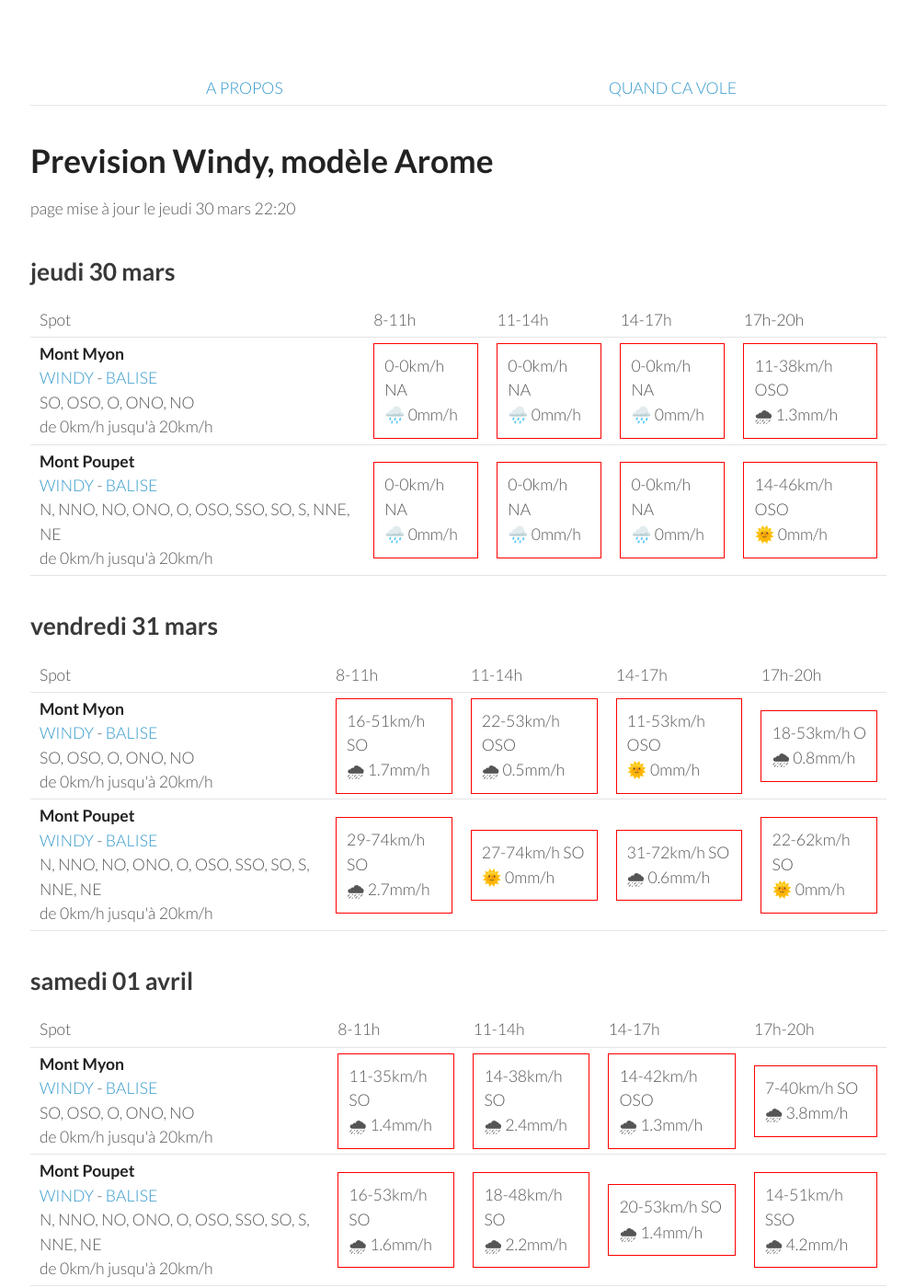
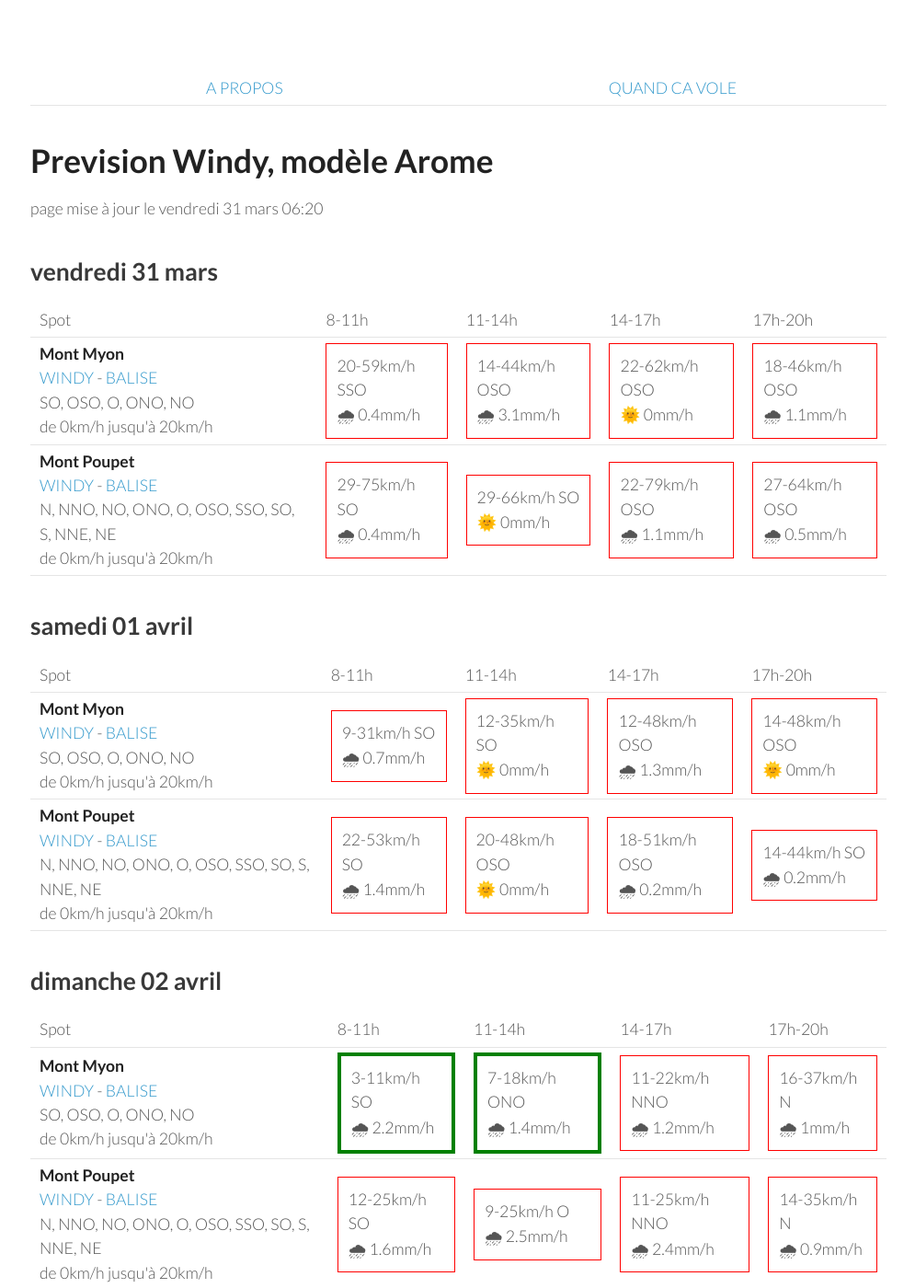
Before and after one commit to parapente-dans-le-nord/parapente-dans-le-nord.github.io, a Jekyll site: the page built from jura.markdown, in a window 1280 px wide and 1400 px high. Shown: the whole window at 92% size, without its empty margins (25-1020 px from the left). Built offline with Jekyll 4.4.1, drawn with Linux system fonts in a browser that asks for light colours; some of the changed text lies outside the part shown.

Commit message:
update index.markdown

```diff
--- a/jura.markdown
+++ b/jura.markdown
@@ -7,42 +7,8 @@ title:  "Tous les spots"
 {: .links}
 
 # Prevision Windy, modèle Arome
-page mise à jour le jeudi 30 mars 22:20
+page mise à jour le vendredi 31 mars 06:20
 
-## jeudi 30 mars
-
-{::nomarkdown}
-<table>
-  <tbody>
-    <tr>
-      <td>Spot</td>
-      <td>8-11h</td>
-      <td>11-14h</td>
-      <td>14-17h</td>
-      <td>17h-20h</td>
-    </tr>
-<tr>
-        <td><strong>Mont Myon</strong><br><a href="https://windy.com/46.331/5.397?45.898,5.394,8,m:eWoagj8">WINDY</a> - <span class=""><a href="http://www.balisemeteo.com/balise.php?idBalise=70">BALISE</a> </span><br> <span class="vent-favorable">SO, OSO, O, ONO, NO</span><br><span class="force-vent">de 0km/h jusqu'à 20km/h</span> </td>
-
-            <td><div class="not-flyable"><p>0-0km/h NA</p><p>🌧️ 0mm/h</p></div></td>
-            <td><div class="not-flyable"><p>0-0km/h NA</p><p>🌧️ 0mm/h</p></div></td>
-            <td><div class="not-flyable"><p>0-0km/h NA</p><p>🌧️ 0mm/h</p></div></td>
-            <td><div class="not-flyable"><p>11-38km/h OSO</p><p>🌧 1.3mm/h</p></div></td>
-
-    </tr>
-<tr>
-        <td><strong>Mont Poupet</strong><br><a href="https://windy.com/46.970/5.876?46.541,5.876,8">WINDY</a> - <span class=""><a href="http://www.balisemeteo.com/balise.php?idBalise=92">BALISE</a> </span><br> <span class="vent-favorable">N, NNO, NO, ONO, O, OSO, SSO, SO, S, NNE, NE</span><br><span class="force-vent">de 0km/h jusqu'à 20km/h</span> </td>
-
-            <td><div class="not-flyable"><p>0-0km/h NA</p><p>🌧️ 0mm/h</p></div></td>
-            <td><div class="not-flyable"><p>0-0km/h NA</p><p>🌧️ 0mm/h</p></div></td>
-            <td><div class="not-flyable"><p>0-0km/h NA</p><p>🌧️ 0mm/h</p></div></td>
-            <td><div class="not-flyable"><p>14-46km/h OSO</p><p>🌞 0mm/h</p></div></td>
-
-    </tr>
-
-</tbody>
-</table>
-{:/}
 ## vendredi 31 mars
 
 {::nomarkdown}
@@ -58,20 +24,20 @@ page mise à jour le jeudi 30 mars 22:20
 <tr>
         <td><strong>Mont Myon</strong><br><a href="https://windy.com/46.331/5.397?45.898,5.394,8,m:eWoagj8">WINDY</a> - <span class=""><a href="http://www.balisemeteo.com/balise.php?idBalise=70">BALISE</a> </span><br> <span class="vent-favorable">SO, OSO, O, ONO, NO</span><br><span class="force-vent">de 0km/h jusqu'à 20km/h</span> </td>
 
-            <td><div class="not-flyable"><p>16-51km/h SO</p><p>🌧 1.7mm/h</p></div></td>
-            <td><div class="not-flyable"><p>22-53km/h OSO</p><p>🌧 0.5mm/h</p></div></td>
-            <td><div class="not-flyable"><p>11-53km/h OSO</p><p>🌞 0mm/h</p></div></td>
-            <td><div class="not-flyable"><p>18-53km/h O</p><p>🌧 0.8mm/h</p></div></td>
+            <td><div class="not-flyable"><p>20-59km/h SSO</p><p>🌧 0.4mm/h</p></div></td>
+            <td><div class="not-flyable"><p>14-44km/h OSO</p><p>🌧 3.1mm/h</p></div></td>
+            <td><div class="not-flyable"><p>22-62km/h OSO</p><p>🌞 0mm/h</p></div></td>
+            <td><div class="not-flyable"><p>18-46km/h OSO</p><p>🌧 1.1mm/h</p></div></td>
 
 
     </tr>
 <tr>
         <td><strong>Mont Poupet</strong><br><a href="https://windy.com/46.970/5.876?46.541,5.876,8">WINDY</a> - <span class=""><a href="http://www.balisemeteo.com/balise.php?idBalise=92">BALISE</a> </span><br> <span class="vent-favorable">N, NNO, NO, ONO, O, OSO, SSO, SO, S, NNE, NE</span><br><span class="force-vent">de 0km/h jusqu'à 20km/h</span> </td>
 
-            <td><div class="not-flyable"><p>29-74km/h SO</p><p>🌧 2.7mm/h</p></div></td>
-            <td><div class="not-flyable"><p>27-74km/h SO</p><p>🌞 0mm/h</p></div></td>
-            <td><div class="not-flyable"><p>31-72km/h SO</p><p>🌧 0.6mm/h</p></div></td>
-            <td><div class="not-flyable"><p>22-62km/h SO</p><p>🌞 0mm/h</p></div></td>
+            <td><div class="not-flyable"><p>29-75km/h SO</p><p>🌧 0.4mm/h</p></div></td>
+            <td><div class="not-flyable"><p>29-66km/h SO</p><p>🌞 0mm/h</p></div></td>
+            <td><div class="not-flyable"><p>22-79km/h OSO</p><p>🌧 1.1mm/h</p></div></td>
+            <td><div class="not-flyable"><p>27-64km/h OSO</p><p>🌧 0.5mm/h</p></div></td>
 
 
     </tr>
@@ -94,20 +60,20 @@ page mise à jour le jeudi 30 mars 22:20
 <tr>
         <td><strong>Mont Myon</strong><br><a href="https://windy.com/46.331/5.397?45.898,5.394,8,m:eWoagj8">WINDY</a> - <span class=""><a href="http://www.balisemeteo.com/balise.php?idBalise=70">BALISE</a> </span><br> <span class="vent-favorable">SO, OSO, O, ONO, NO</span><br><span class="force-vent">de 0km/h jusqu'à 20km/h</span> </td>
 
-            <td><div class="not-flyable"><p>11-35km/h SO</p><p>🌧 1.4mm/h</p></div></td>
-            <td><div class="not-flyable"><p>14-38km/h SO</p><p>🌧 2.4mm/h</p></div></td>
-            <td><div class="not-flyable"><p>14-42km/h OSO</p><p>🌧 1.3mm/h</p></div></td>
-            <td><div class="not-flyable"><p>7-40km/h SO</p><p>🌧 3.8mm/h</p></div></td>
+            <td><div class="not-flyable"><p>9-31km/h SO</p><p>🌧 0.7mm/h</p></div></td>
+            <td><div class="not-flyable"><p>12-35km/h SO</p><p>🌞 0mm/h</p></div></td>
+            <td><div class="not-flyable"><p>12-48km/h OSO</p><p>🌧 1.3mm/h</p></div></td>
+            <td><div class="not-flyable"><p>14-48km/h OSO</p><p>🌞 0mm/h</p></div></td>
 
 
     </tr>
 <tr>
         <td><strong>Mont Poupet</strong><br><a href="https://windy.com/46.970/5.876?46.541,5.876,8">WINDY</a> - <span class=""><a href="http://www.balisemeteo.com/balise.php?idBalise=92">BALISE</a> </span><br> <span class="vent-favorable">N, NNO, NO, ONO, O, OSO, SSO, SO, S, NNE, NE</span><br><span class="force-vent">de 0km/h jusqu'à 20km/h</span> </td>
 
-            <td><div class="not-flyable"><p>16-53km/h SO</p><p>🌧 1.6mm/h</p></div></td>
-            <td><div class="not-flyable"><p>18-48km/h SO</p><p>🌧 2.2mm/h</p></div></td>
-            <td><div class="not-flyable"><p>20-53km/h SO</p><p>🌧 1.4mm/h</p></div></td>
-            <td><div class="not-flyable"><p>14-51km/h SSO</p><p>🌧 4.2mm/h</p></div></td>
+            <td><div class="not-flyable"><p>22-53km/h SO</p><p>🌧 1.4mm/h</p></div></td>
+            <td><div class="not-flyable"><p>20-48km/h OSO</p><p>🌞 0mm/h</p></div></td>
+            <td><div class="not-flyable"><p>18-51km/h OSO</p><p>🌧 0.2mm/h</p></div></td>
+            <td><div class="not-flyable"><p>14-44km/h SO</p><p>🌧 0.2mm/h</p></div></td>
 
 
     </tr>
@@ -130,20 +96,20 @@ page mise à jour le jeudi 30 mars 22:20
 <tr>
         <td><strong>Mont Myon</strong><br><a href="https://windy.com/46.331/5.397?45.898,5.394,8,m:eWoagj8">WINDY</a> - <span class=""><a href="http://www.balisemeteo.com/balise.php?idBalise=70">BALISE</a> </span><br> <span class="vent-favorable">SO, OSO, O, ONO, NO</span><br><span class="force-vent">de 0km/h jusqu'à 20km/h</span> </td>
 
-            <td><div class="flyable"><p>5-12km/h SO</p><p>🌧 1.4mm/h</p></div></td>
-            <td><div class="flyable"><p>7-16km/h O</p><p>🌧 1.7mm/h</p></div></td>
-            <td><div class="not-flyable"><p>9-20km/h NNO</p><p>🌧 1.3mm/h</p></div></td>
-            <td><div class="not-flyable"><p>14-31km/h N</p><p>🌧 1.1mm/h</p></div></td>
+            <td><div class="flyable"><p>3-11km/h SO</p><p>🌧 2.2mm/h</p></div></td>
+            <td><div class="flyable"><p>7-18km/h ONO</p><p>🌧 1.4mm/h</p></div></td>
+            <td><div class="not-flyable"><p>11-22km/h NNO</p><p>🌧 1.2mm/h</p></div></td>
+            <td><div class="not-flyable"><p>16-37km/h N</p><p>🌧 1mm/h</p></div></td>
 
 
     </tr>
 <tr>
         <td><strong>Mont Poupet</strong><br><a href="https://windy.com/46.970/5.876?46.541,5.876,8">WINDY</a> - <span class=""><a href="http://www.balisemeteo.com/balise.php?idBalise=92">BALISE</a> </span><br> <span class="vent-favorable">N, NNO, NO, ONO, O, OSO, SSO, SO, S, NNE, NE</span><br><span class="force-vent">de 0km/h jusqu'à 20km/h</span> </td>
 
-            <td><div class="not-flyable"><p>12-25km/h SO</p><p>🌧 1.3mm/h</p></div></td>
-            <td><div class="not-flyable"><p>11-27km/h OSO</p><p>🌧 2mm/h</p></div></td>
-            <td><div class="not-flyable"><p>9-25km/h ONO</p><p>🌧 1.3mm/h</p></div></td>
-            <td><div class="not-flyable"><p>16-33km/h N</p><p>🌧 2.9mm/h</p></div></td>
+            <td><div class="not-flyable"><p>12-25km/h SO</p><p>🌧 1.6mm/h</p></div></td>
+            <td><div class="not-flyable"><p>9-25km/h O</p><p>🌧 2.5mm/h</p></div></td>
+            <td><div class="not-flyable"><p>11-25km/h NNO</p><p>🌧 2.4mm/h</p></div></td>
+            <td><div class="not-flyable"><p>14-35km/h N</p><p>🌧 0.9mm/h</p></div></td>
 
 
     </tr>
@@ -166,8 +132,8 @@ page mise à jour le jeudi 30 mars 22:20
 <tr>
         <td><strong>Mont Poupet</strong><br><a href="https://windy.com/46.970/5.876?46.541,5.876,8">WINDY</a> - <span class=""><a href="http://www.balisemeteo.com/balise.php?idBalise=92">BALISE</a> </span><br> <span class="vent-favorable">N, NNO, NO, ONO, O, OSO, SSO, SO, S, NNE, NE</span><br><span class="force-vent">de 0km/h jusqu'à 20km/h</span> </td>
 
-            <td><div class="not-flyable"><p>18-38km/h NE</p><p>🌞 0mm/h</p></div></td>
-            <td><div class="not-flyable"><p>25-55km/h NE</p><p>🌞 0mm/h</p></div></td>
+            <td><div class="not-flyable"><p>16-35km/h NE</p><p>🌞 0mm/h</p></div></td>
+            <td><div class="not-flyable"><p>24-51km/h NE</p><p>🌞 0mm/h</p></div></td>
             <td><div class="not-flyable"><p>25-57km/h NE</p><p>🌞 0mm/h</p></div></td>
             <td><div class="not-flyable"><p>25-57km/h NE</p><p>🌞 0mm/h</p></div></td>
 
@@ -177,7 +143,7 @@ page mise à jour le jeudi 30 mars 22:20
         <td><strong>Mont Myon</strong><br><a href="https://windy.com/46.331/5.397?45.898,5.394,8,m:eWoagj8">WINDY</a> - <span class=""><a href="http://www.balisemeteo.com/balise.php?idBalise=70">BALISE</a> </span><br> <span class="vent-favorable">SO, OSO, O, ONO, NO</span><br><span class="force-vent">de 0km/h jusqu'à 20km/h</span> </td>
 
             <td><div class="not-flyable"><p>16-35km/h N</p><p>🌞 0mm/h</p></div></td>
-            <td><div class="not-flyable"><p>22-50km/h NNE</p><p>🌞 0mm/h</p></div></td>
+            <td><div class="not-flyable"><p>24-51km/h NNE</p><p>🌞 0mm/h</p></div></td>
             <td><div class="not-flyable"><p>25-55km/h N</p><p>🌞 0mm/h</p></div></td>
             <td><div class="not-flyable"><p>27-59km/h N</p><p>🌞 0mm/h</p></div></td>
 
```
